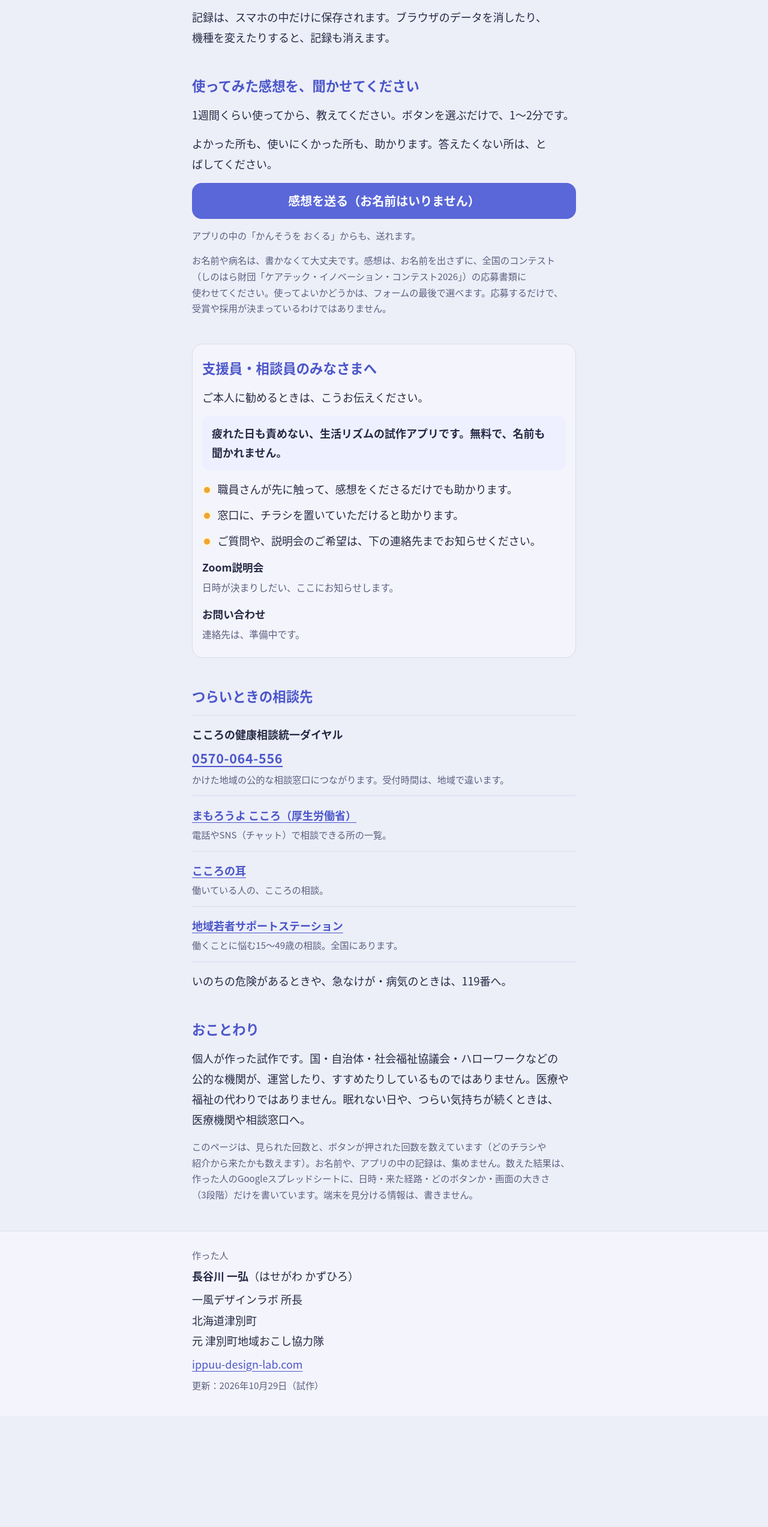
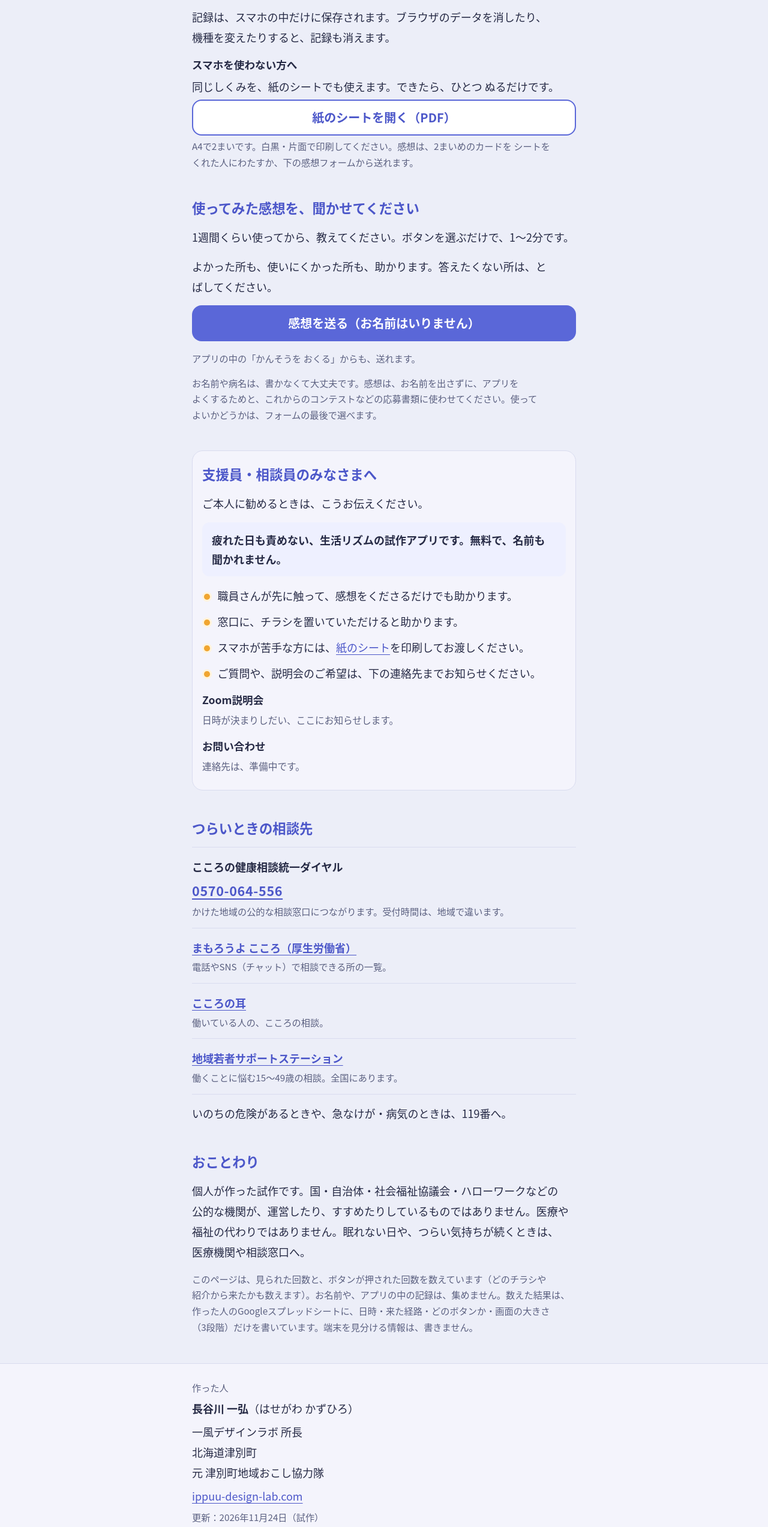
Before and after one commit to st34011-droid/ippuu-digital-meishi, a plain HTML site: page lantern/start/index.html in a window 1280 px wide. Shown: the part 2332-4878 px from the top of the page at 60% size. Before the commit the page ends 4693 px from the top, so only its background shows below. Drawn offline with Linux system fonts and the light colour scheme; no server answers.

Commit message:
lantern: update feedback-use wording, add paper sheet PDF
- start/index.html: the feedback-use sentence no longer names the
  CareTech 2026 contest (the application was not submitted). It now says
  feedback is used to improve the app and for future applications.
  Added a "スマホを使わない方へ" block (#kami) with a button to the
  printable paper sheet, a link to it in the staff list, the new update
  date, and VER 2026-11-24a.
- start/furari-lantern-kami-a4.pdf: the paper sheet (A4, 2 pages,
  November version with the same wording on the feedback card).
- index.html: same wording for the 目安箱 consent question and the
  copied summary line. The options (いい／使わないで) are unchanged.
- tools/furari_toolbox.gs: same wording for the form's consent question
  and help text (affects newly created forms only).

Co-Authored-By: Claude Opus 5.5 <noreply@anthropic.com>
Claude-Session: https://claude.ai/code/session_015XgUW1aQFnECDA9wG5Skke

```diff
--- a/lantern/start/index.html
+++ b/lantern/start/index.html
@@ -187,6 +187,8 @@ h1 {
 }
 .btn-hero { width: 100%; max-width: 22rem; background: var(--btn-hero-bg); color: var(--btn-hero-fg); box-shadow: 0 6px 20px rgba(18, 14, 58, 0.25); }
 .btn-main { background: var(--accent-fill); color: var(--on-accent); }
+.btn-line { background: var(--surface); color: var(--accent-ink); border: 2px solid var(--accent-fill); }
+.kami { gap: 0.5rem; }
 
 /* 本文 */
 main .in { display: flex; flex-direction: column; gap: 2.9rem; padding-block: 2.5rem 3rem; }
@@ -421,6 +423,12 @@ blockquote { padding: 0.8rem 1rem; background: var(--accent-tint); border-radius
     </li>
   </ol>
   <p>記録は、スマホの中だけに保存されます。ブラウザのデータを消したり、機種を変えたりすると、記録も消えます。</p>
+  <div class="sub kami" id="kami">
+    <h3>スマホを使わない方へ</h3>
+    <p>同じしくみを、紙のシートでも使えます。できたら、ひとつ ぬるだけです。</p>
+    <a class="btn btn-line" href="furari-lantern-kami-a4.pdf" target="_blank" rel="noopener">紙のシートを開く（PDF）</a>
+    <p class="cap">A4で2まいです。白黒・片面で印刷してください。感想は、2まいめのカードを シートをくれた人にわたすか、下の感想フォームから送れます。</p>
+  </div>
 </section>
 
 <section aria-labelledby="h-voice">
@@ -430,7 +438,7 @@ blockquote { padding: 0.8rem 1rem; background: var(--accent-tint); border-radius
   <a id="form-btn" class="btn btn-main" href="#" target="_blank" rel="noopener" hidden>感想を送る（お名前はいりません）</a>
   <p id="form-soon" class="soon">感想フォームは、準備中です。</p>
   <p class="cap">アプリの中の「かんそうを おくる」からも、送れます。</p>
-  <p class="cap">お名前や病名は、書かなくて大丈夫です。感想は、お名前を出さずに、全国のコンテスト（しのはら財団「ケアテック・イノベーション・コンテスト2026」）の応募書類に使わせてください。使ってよいかどうかは、フォームの最後で選べます。応募するだけで、受賞や採用が決まっているわけではありません。</p>
+  <p class="cap">お名前や病名は、書かなくて大丈夫です。感想は、お名前を出さずに、アプリをよくするためと、これからのコンテストなどの応募書類に使わせてください。使ってよいかどうかは、フォームの最後で選べます。</p>
 </section>
 
 <section class="staff" aria-labelledby="h-staff">
@@ -440,6 +448,7 @@ blockquote { padding: 0.8rem 1rem; background: var(--accent-tint); border-radius
   <ul class="list">
     <li>職員さんが先に触って、感想をくださるだけでも助かります。</li>
     <li>窓口に、チラシを置いていただけると助かります。</li>
+    <li>スマホが苦手な方には、<a href="#kami">紙のシート</a>を印刷してお渡しください。</li>
     <li>ご質問や、説明会のご希望は、下の連絡先までお知らせください。</li>
   </ul>
   <div class="sub">
@@ -497,7 +506,7 @@ blockquote { padding: 0.8rem 1rem; background: var(--accent-tint); border-radius
     <p><b>長谷川 一弘</b>（はせがわ かずひろ）</p>
     <p>一風デザインラボ 所長<br>北海道津別町<br>元 津別町地域おこし協力隊</p>
     <p><a href="https://ippuu-design-lab.com/" target="_blank" rel="noopener">ippuu-design-lab.com</a></p>
-    <p class="cap">更新：2026年10月29日（試作）</p>
+    <p class="cap">更新：2026年11月24日（試作）</p>
   </div>
 </footer>
 
@@ -547,7 +556,7 @@ blockquote { padding: 0.8rem 1rem; background: var(--accent-tint); border-radius
   // sheetUrl か ga4Id が入っているときだけ動きます。空のままなら、何も送りません。
   // 数えるのは3つだけ：「ページを開いた」「ためしてみるを押した」「感想ボタンを押した」。
   // 1回の訪問（1つのタブ）につき、それぞれ1回まで。QRのURLの ?c=sha / ?c=hw で、どこから来たかも数えます。
-  var VER = "2026-10-29c"; // ページを直したら、ここも書きかえる（直す前と後を比べるため）
+  var VER = "2026-11-24a"; // ページを直したら、ここも書きかえる（直す前と後を比べるため）
   (function startCounting() {
     var nav = window.navigator || {};
     var sheetOk = /^https:\/\/script\.google\.com\/(a\/[\w.-]+\/)?macros\/s\/[\w-]+\/exec$/.test(CONFIG.sheetUrl || "");
```
Also changed, not shown: lantern/index.html (+2 -2 lines), 2 other files.
